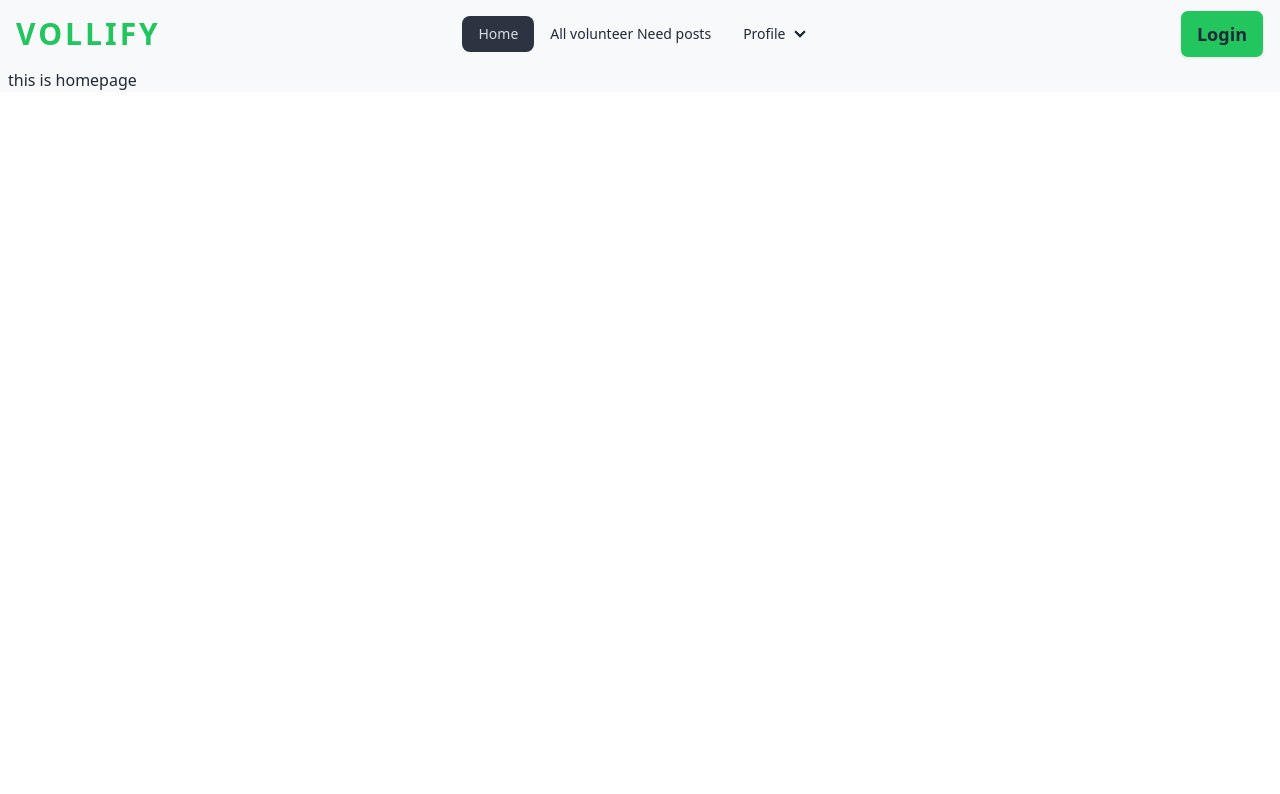
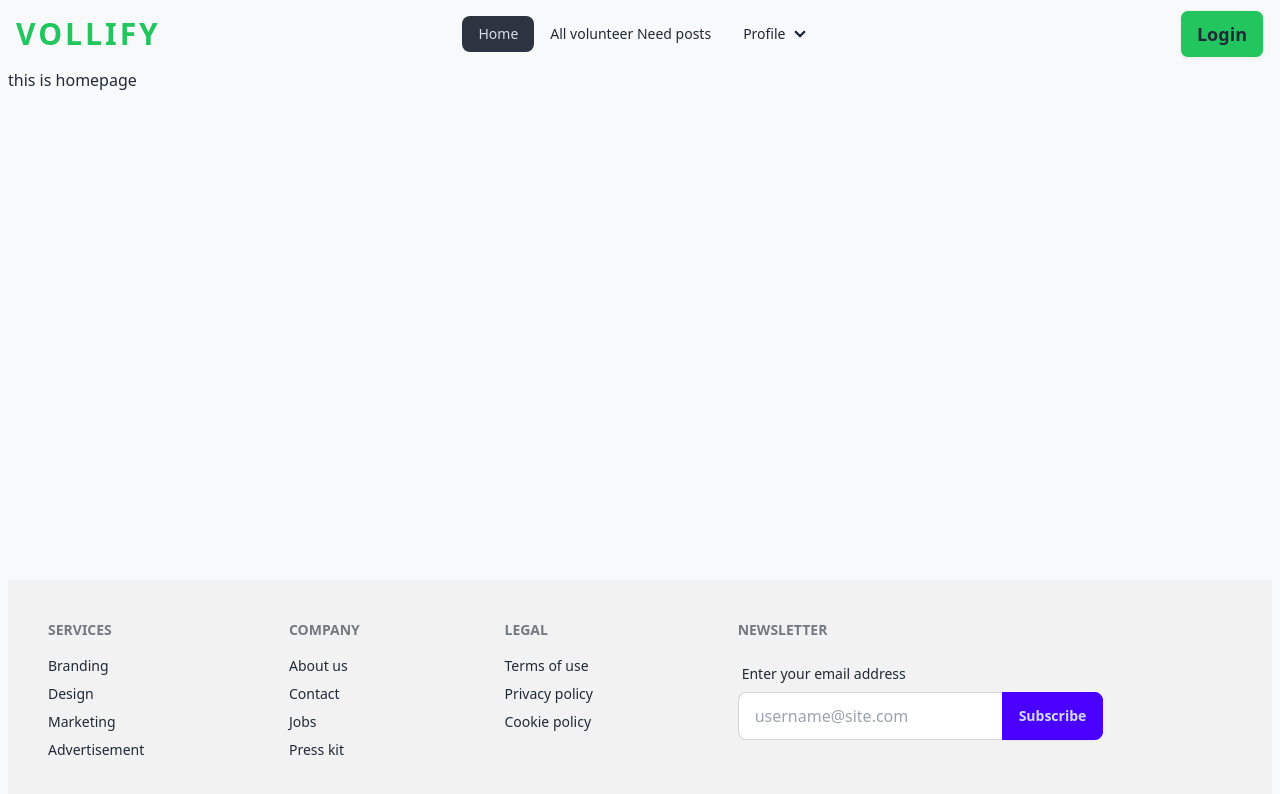
Before and after one commit to AnsarulIslam10/Volunteer-Management-Client, a React (Vite) app: page / in a window 1280 px wide. Shown: the top 794 px of the page. Built offline with nearby package versions, Linux system fonts and the light colour scheme.

Commit message:
footer added

```diff
--- a/src/MainLayout/MainLayout.jsx
+++ b/src/MainLayout/MainLayout.jsx
@@ -1,14 +1,18 @@
-import React from 'react';
-import { Outlet } from 'react-router-dom';
-import Navbar from '../components/Navbar/Navbar';
+import React from "react";
+import { Outlet } from "react-router-dom";
+import Navbar from "../components/Navbar/Navbar";
+import Footer from "../components/Footer/Footer";
 
 const MainLayout = () => {
-    return (
-        <div className='max-w-7xl px-2 mx-auto'>
-            <Navbar></Navbar>
-            <Outlet></Outlet>
-        </div>
-    );
+  return (
+    <div className="max-w-7xl px-2 mx-auto">
+      <Navbar></Navbar>
+      <div className="min-h-[calc(100vh-288px)]">
+        <Outlet></Outlet>
+      </div>
+      <Footer></Footer>
+    </div>
+  );
 };
 
 export default MainLayout;
--- /dev/null
+++ b/src/components/Footer/Footer.jsx
@@ -0,0 +1,46 @@
+import React from "react";
+
+const Footer = () => {
+  return (
+    <footer className="footer bg-base-200 text-base-content p-10">
+      <nav>
+        <h6 className="footer-title">Services</h6>
+        <a className="link link-hover">Branding</a>
+        <a className="link link-hover">Design</a>
+        <a className="link link-hover">Marketing</a>
+        <a className="link link-hover">Advertisement</a>
+      </nav>
+      <nav>
+        <h6 className="footer-title">Company</h6>
+        <a className="link link-hover">About us</a>
+        <a className="link link-hover">Contact</a>
+        <a className="link link-hover">Jobs</a>
+        <a className="link link-hover">Press kit</a>
+      </nav>
+      <nav>
+        <h6 className="footer-title">Legal</h6>
+        <a className="link link-hover">Terms of use</a>
+        <a className="link link-hover">Privacy policy</a>
+        <a className="link link-hover">Cookie policy</a>
+      </nav>
+      <form>
+        <h6 className="footer-title">Newsletter</h6>
+        <fieldset className="form-control w-80">
+          <label className="label">
+            <span className="label-text">Enter your email address</span>
+          </label>
+          <div className="join">
+            <input
+              type="text"
+              placeholder="username@site.com"
+              className="input input-bordered join-item"
+            />
+            <button className="btn btn-primary join-item">Subscribe</button>
+          </div>
+        </fieldset>
+      </form>
+    </footer>
+  );
+};
+
+export default Footer;
```
